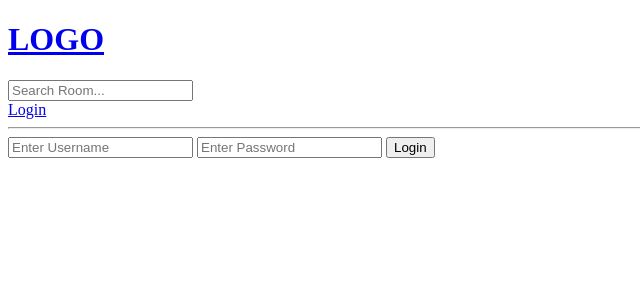
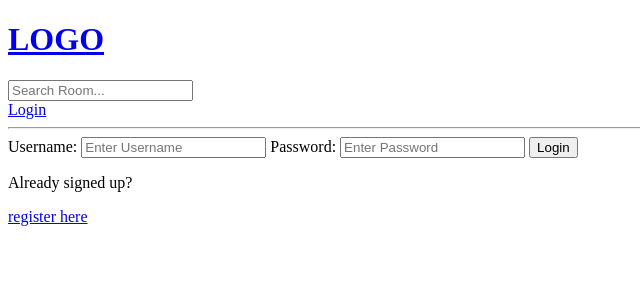
Before and after one commit to parthsitoot/StudyBud, a Django app: page /login/ in a window 1280 px wide. Shown: the top 300 px of the page, without its empty margins (0-640 px from the left). Run offline with Django 5.2, Linux system fonts and the light colour scheme.

Commit message:
Adding views

```diff
--- a/StudBud/StudBud/settings.py
+++ b/StudBud/StudBud/settings.py
@@ -93,9 +93,9 @@ AUTH_PASSWORD_VALIDATORS = [
     {
         'NAME': 'django.contrib.auth.password_validation.MinimumLengthValidator',
     },
-    {
-        'NAME': 'django.contrib.auth.password_validation.CommonPasswordValidator',
-    },
+    #{
+    #    'NAME': 'django.contrib.auth.password_validation.CommonPasswordValidator',
+    #},
     {
         'NAME': 'django.contrib.auth.password_validation.NumericPasswordValidator',
     },
--- a/StudBud/base/templates/base/login_register.html
+++ b/StudBud/base/templates/base/login_register.html
@@ -2,12 +2,29 @@
 
 {% block content %}
 
+{%if page == 'login'%}
 <div>
     <form method="POST" action="">
         {% csrf_token %}
+        <label>Username:</label>
         <input type="text" name="username" placeholder="Enter Username" />
+        <label>Password:</label>
         <input type="password" name="password" placeholder="Enter Password" />
         <input type="submit" value="Login" />
     </form>
+
+    <div>
+        <p>Already signed up?</p>
+        <a href="{%url 'register' %}">register here</a>
+    </div>
 </div>
+{%else%}
+<div>
+    <form method="POST" action="">
+        {% csrf_token %}
+        {{ form.as_p }}
+        <input type="submit" value="Register" />
+    </form>
+</div>
+{%endif%}
 {% endblock %}
--- a/StudBud/base/urls.py
+++ b/StudBud/base/urls.py
@@ -4,8 +4,11 @@ from . import views
 urlpatterns = [
     path('login/', views.loginPage, name='login'),
     path('logout/', views.logoutUser, name='logout'),
+    path('register/', views.registerUser, name='register'),
+
     path('', views.home, name='home'),
     path('room/<str:pk>/', views.room, name='room'),
+
     path('create-room/', views.createRoom, name='create-room'),
     path('create-topic/', views.createTopic, name='create-topic'),
     path('update-room/<str:pk>/', views.updateRoom, name='update-room'),
--- a/StudBud/base/views.py
+++ b/StudBud/base/views.py
@@ -4,12 +4,14 @@ from django.contrib.auth.models import User
 from django.contrib.auth import authenticate, login, logout
 from django.db.models import Q
 from django.contrib.auth.decorators import login_required
+from django.contrib.auth.forms import UserCreationForm
 from .forms import RoomForm, TopicForm
 from django.contrib import messages
 from django.http import HttpResponse
 
 # Create your views here.
 def loginPage(request):
+    page = 'login'
 
     if request.user.is_authenticated:
         return redirect('home')
@@ -24,17 +26,37 @@ def loginPage(request):
         user = authenticate(request, username=username, password=password)
 
         if user is not None:
+            user.username = user.username.lower()
             login(request, user)
             return redirect('home')
         else:
             messages.error(request, 'Username Or Password does not exists')
-    context = {}
+    context = {'page' : page}
     return render(request, 'base/login_register.html', context)
 
 
 def logoutUser(request):
     logout(request)
     return redirect('home')
+
+def registerUser(request):
+    form = UserCreationForm()
+
+    if request.method == 'POST':
+        form = UserCreationForm(request.POST)
+        print(form)
+        if form.is_valid():
+            user = form.save(commit=False)
+            user.username = user.username.lower()
+            user.save()
+            login(request, user)
+            return redirect('home')
+        else:
+            messages.error(request, 'An error occurred during registration')
+
+    context = {'form' : form}
+    return render(request, 'base/login_register.html', context)
+
 
 def room(request, pk):
     room = Room.objects.get(id=pk)
--- a/StudBud/templates/navbar.html
+++ b/StudBud/templates/navbar.html
@@ -8,6 +8,7 @@
 </form>
 
 {% if request.user.is_authenticated %}
+    <p>Hello {{request.user}} <li>Last logged in: {{request.user.last_login}}</li></p>
     <a href="{% url 'logout' %}">Logout</a>
 {% else %}
     <a href="{% url 'login' %}">Login</a>
```
